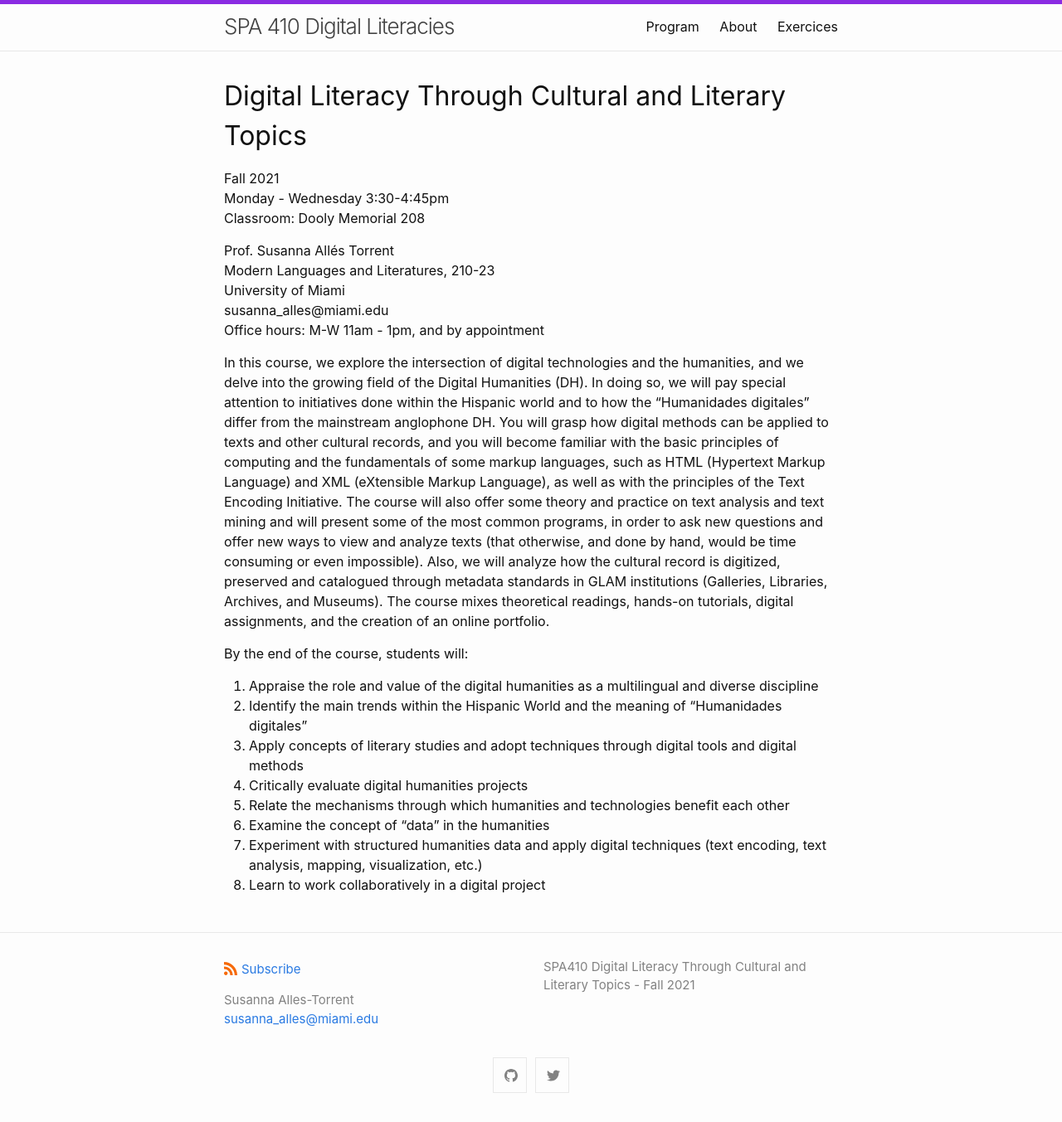
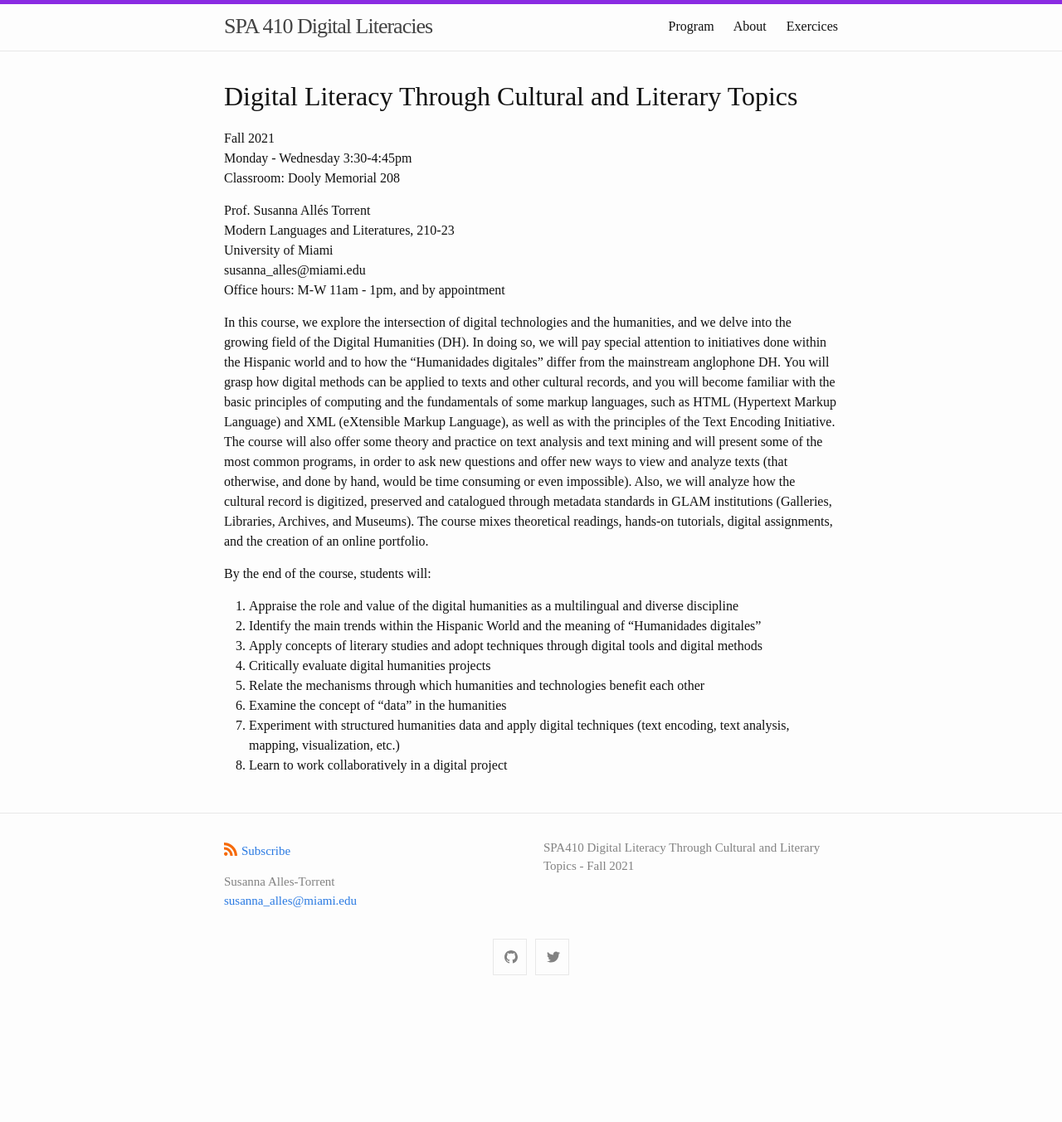
Before and after one commit to susannalles/SPA410, a Jekyll site: the page built from index.md, in a window 1280 px wide. Shown: the whole page at 83% size. Built offline with Jekyll 4.4.1, drawn with Linux system fonts in a browser that asks for light colours; after the commit the page ends 1211 px from its top, so only the background shows below that.

Commit message:
Update custom-styles.scss

```diff
--- a/_sass/minima/custom-styles.scss
+++ b/_sass/minima/custom-styles.scss
@@ -1,2 +1,6 @@
 // Placeholder to allow defining custom styles that override everything else.
 // (Use `_sass/minima/custom-variables.scss` to override variable defaults)
+
+body{
+font-family: "Lora", "Times New Roman", Times, serif;
+}
```
